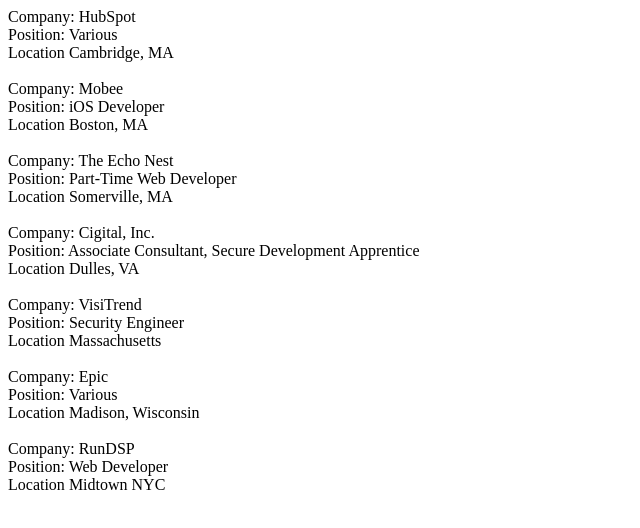
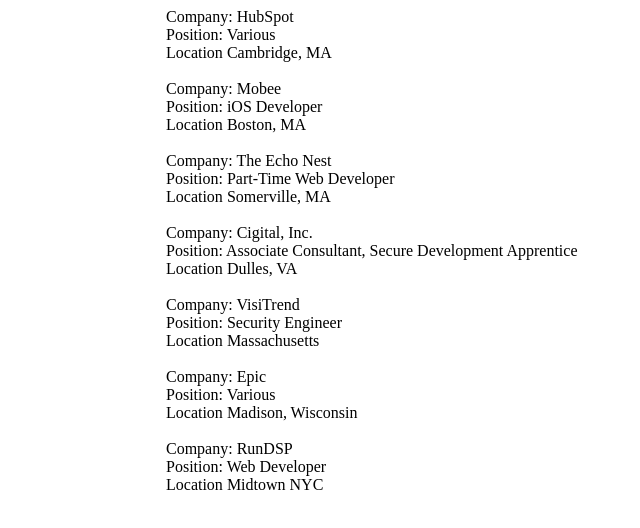
Before and after one commit to NickiThomson/comp20-nthomson, a plain HTML site: page jobs/jobs.html in a window 1280 px wide. Shown: the whole page, without its empty margins (0-640 px from the left). Drawn offline with Linux system fonts and the light colour scheme.

```diff
--- a/jobs/jobs.html
+++ b/jobs/jobs.html
@@ -27,6 +27,8 @@
 			}
 	}
 </script>
+<link rel="stylesheet" href="styling.css" />
+
 </head>
 
 <body onload="parse()">
--- /dev/null
+++ b/jobs/styling.css
@@ -0,0 +1,6 @@
+#list {
+	width: 75%;
+	margin-right:  auto;
+ 	margin-left: auto;
+ 	text-align: left;
+}
```
